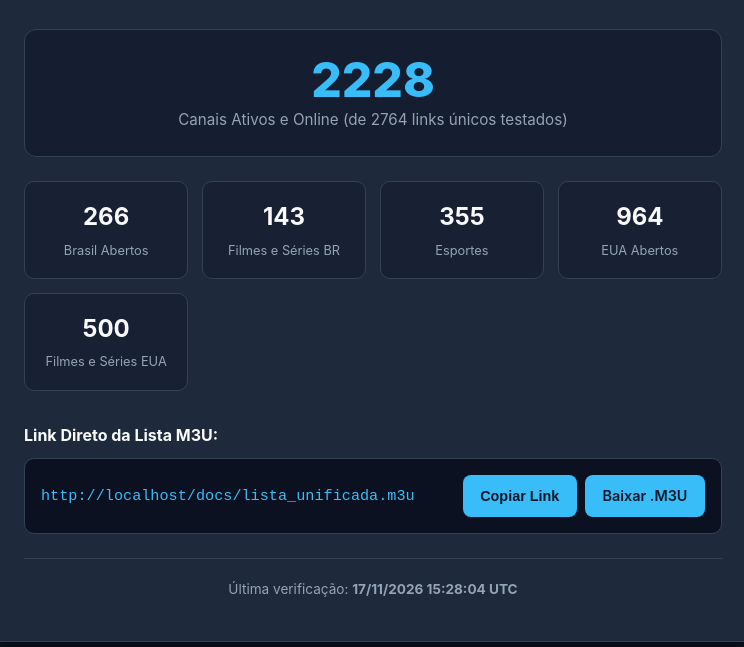
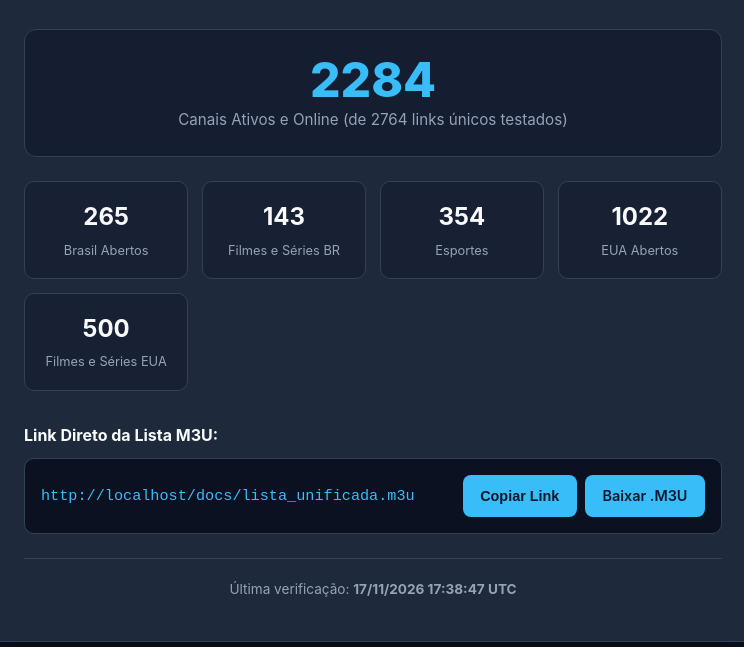
Before and after one commit to meioanao/IPTV, a plain HTML site: page docs/index.html in a window 1280 px wide. Shown: the part 210-857 px from the top of the page, 267-1011 px from the left. Drawn offline with Linux system fonts and the light colour scheme.

Commit message:
chore: atualiza lista IPTV unificada automaticamente [skip ci]

```diff
--- a/docs/index.html
+++ b/docs/index.html
@@ -166,13 +166,13 @@
         <p class="subtitle">Canais verificados, deduplicados e categorizados automaticamente.</p>
 
         <div class="hero-stat">
-            <span class="number">2228</span>
+            <span class="number">2284</span>
             <span class="desc">Canais Ativos e Online (de 2764 links únicos testados)</span>
         </div>
 
         <div class="stats-grid">
             <div class="stat-card">
-                <span class="stat-count">266</span>
+                <span class="stat-count">265</span>
                 <span class="stat-label">Brasil Abertos</span>
             </div>
             <div class="stat-card">
@@ -180,11 +180,11 @@
                 <span class="stat-label">Filmes e Séries BR</span>
             </div>
             <div class="stat-card">
-                <span class="stat-count">355</span>
+                <span class="stat-count">354</span>
                 <span class="stat-label">Esportes</span>
             </div>
             <div class="stat-card">
-                <span class="stat-count">964</span>
+                <span class="stat-count">1022</span>
                 <span class="stat-label">EUA Abertos</span>
             </div>
             <div class="stat-card">
@@ -203,7 +203,7 @@
         </div>
 
         <div class="footer">
-            Última verificação: <strong>17/11/2026 15:28:04 UTC</strong>
+            Última verificação: <strong>17/11/2026 17:38:47 UTC</strong>
         </div>
     </div>
 
```
Also changed, not shown: 1 other file.
